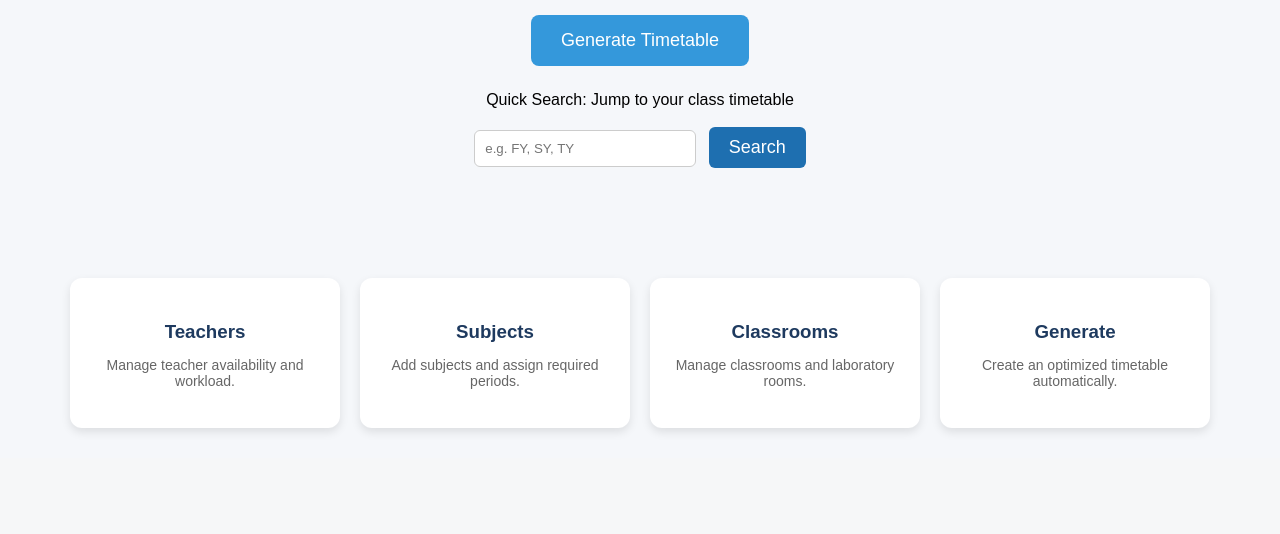
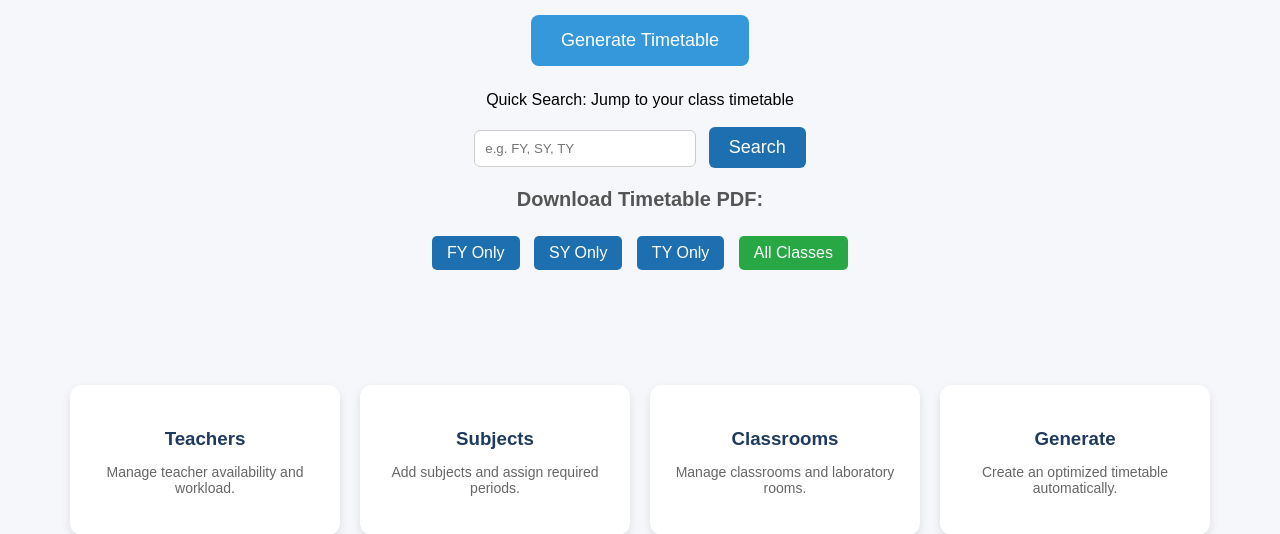
Before and after one commit to palakpj25hds/smart-timetable-optimizer, a Flask app: page / in a window 1280 px wide. Shown: the part 357-891 px from the top of the page. Before the commit the page ends 789 px from the top, so only its background shows below. Run offline with Flask 3, Linux system fonts and the light colour scheme.

Commit message:
Update index.html

```diff
--- a/templates/index.html
+++ b/templates/index.html
@@ -71,6 +71,25 @@
             font-weight: bold;
             margin-top: 10px;
         }
+
+        .pdf-buttons {
+            margin-top: 15px;
+            text-align: center;
+        }
+
+        .pdf-buttons a {
+            display: inline-block;
+            padding: 8px 15px;
+            border-radius: 5px;
+            text-decoration: none;
+            margin: 5px;
+            color: white;
+        }
+
+        .pdf-fy { background-color: #1e6fb0; }
+        .pdf-sy { background-color: #1e6fb0; }
+        .pdf-ty { background-color: #1e6fb0; }
+        .pdf-all { background-color: #28a745; }
     </style>
 </head>
 
@@ -134,6 +153,14 @@
             </form>
         </div>
 
+        <div class="pdf-buttons">
+            <p><b>Download Timetable PDF:</b></p>
+            <a href="/generate/pdf?class_name=FY" class="pdf-fy">FY Only</a>
+            <a href="/generate/pdf?class_name=SY" class="pdf-sy">SY Only</a>
+            <a href="/generate/pdf?class_name=TY" class="pdf-ty">TY Only</a>
+            <a href="/generate/pdf" class="pdf-all">All Classes</a>
+        </div>
+
     </section>
 
 
```
